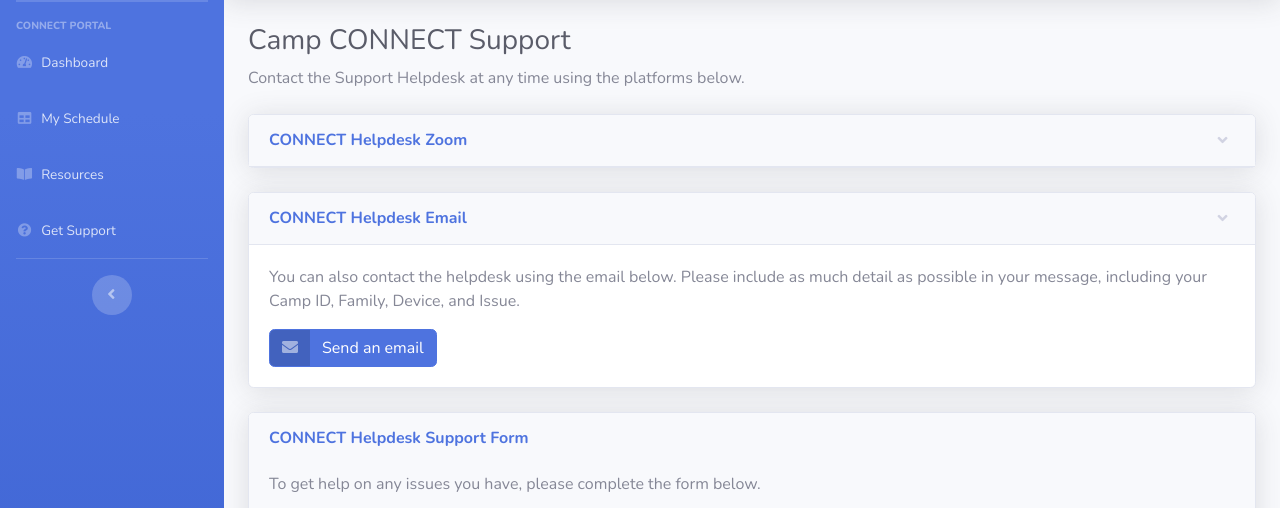
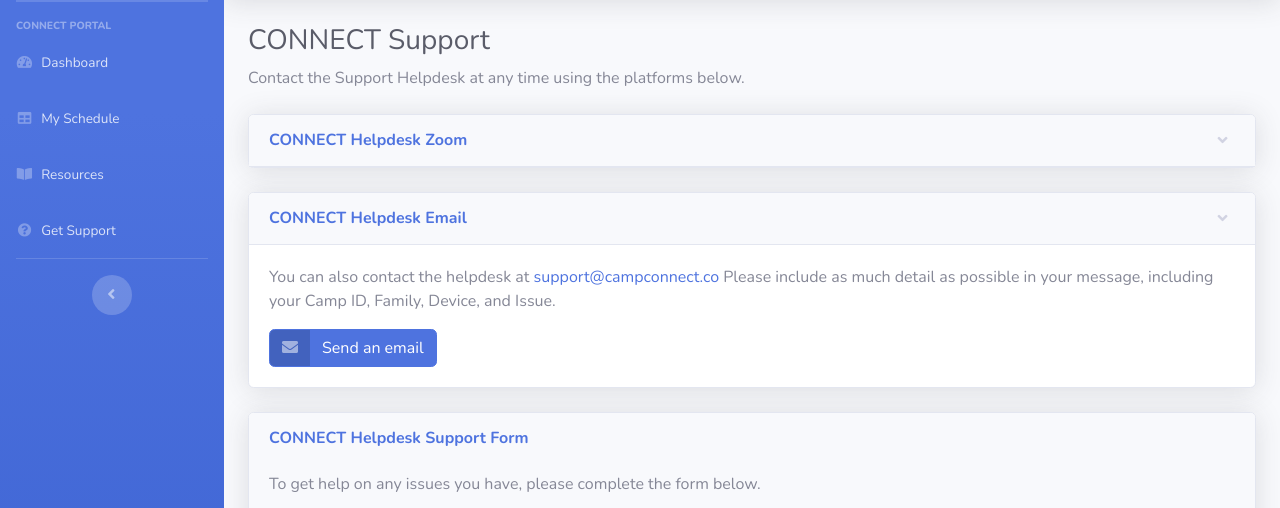
Before and after one commit to shaniljasani/CONNECTPortal, a Flask app: page /support in a window 1280 px wide, after a click on "CONNECT Helpdesk Email". Shown: the part 70-578 px from the top of the page. Run offline with Flask 2, Linux system fonts and the light colour scheme; some libraries are stand-ins or nearby versions.

Commit message:
+ Support Email Template

```diff
--- a/templates/index.html
+++ b/templates/index.html
@@ -64,7 +64,7 @@
                     <div class="dropdown-menu dropdown-menu-right shadow animated--fade-in" aria-labelledby="dropdownMenuLink">
                       <div class="dropdown-header">Support Platforms</div>
                       <a class="dropdown-item" href="https://link.campconnect.co/helpdesk">Helpdesk Zoom</a>
-                      <a class="dropdown-item" href="mailto:support@campconnect.co">Helpdesk Email</a>
+                      <a class="dropdown-item" href="mailto:support@campconnect.co?subject=CONNECT%20Helpdesk%20Support%20Request&body=My%20Name%20is%3A%0D%0AMy%20CONNECT%20ID%20is%3A%0D%0AMy%20Family%20is%3A%0D%0A%0D%0AI%20am%20using%20a%20MOBILE%20TABLET%20DESKTOP%20(keep%20one%20and%20delete%20the%20rest)%0D%0A%0D%0AMessage%3A">Helpdesk Email</a>
                       <div class="dropdown-divider"></div>
                       <a class="dropdown-item" href="/support">Helpdesk Form</a>
                     </div>
--- a/templates/support.html
+++ b/templates/support.html
@@ -4,7 +4,7 @@
     {{ super() }}
 
     <!-- Page Heading -->
-    <h1 class="h3 mb-2 text-gray-800">Camp CONNECT Support</h1>
+    <h1 class="h3 mb-2 text-gray-800">CONNECT Support</h1>
     <p class="mb-4">Contact the Support Helpdesk at any time using the platforms below.</p>
 
     <!-- Collapsable Helpdesk Card -->
@@ -37,8 +37,8 @@
         <!-- Card Content - Collapse -->
         <div class="collapse" id="collapseCard2">
           <div class="card-body">
-            <p>You can also contact the helpdesk using the email below. Please include as much detail as possible in your message, including your Camp ID, Family, Device, and Issue.</p>
-            <a href="mailto:support@campconnect.co" class="btn btn-primary btn-icon-split">
+            <p>You can also contact the helpdesk at <a href="mailto:support@campconnect.co?subject=CONNECT%20Helpdesk%20Support%20Request&body=My%20Name%20is%3A%0D%0AMy%20CONNECT%20ID%20is%3A%0D%0AMy%20Family%20is%3A%0D%0A%0D%0AI%20am%20using%20a%20MOBILE%20TABLET%20DESKTOP%20(keep%20one%20and%20delete%20the%20rest)%0D%0A%0D%0AMessage%3A">support@campconnect.co</a> Please include as much detail as possible in your message, including your Camp ID, Family, Device, and Issue.</p>
+            <a href="mailto:support@campconnect.co?subject=CONNECT%20Helpdesk%20Support%20Request&body=My%20Name%20is%3A%0D%0AMy%20CONNECT%20ID%20is%3A%0D%0AMy%20Family%20is%3A%0D%0A%0D%0AI%20am%20using%20a%20MOBILE%20TABLET%20DESKTOP%20(keep%20one%20and%20delete%20the%20rest)%0D%0A%0D%0AMessage%3A" class="btn btn-primary btn-icon-split">
                 <span class="icon text-white-50">
                   <i class="fas fa-envelope"></i>
                 </span>
```
